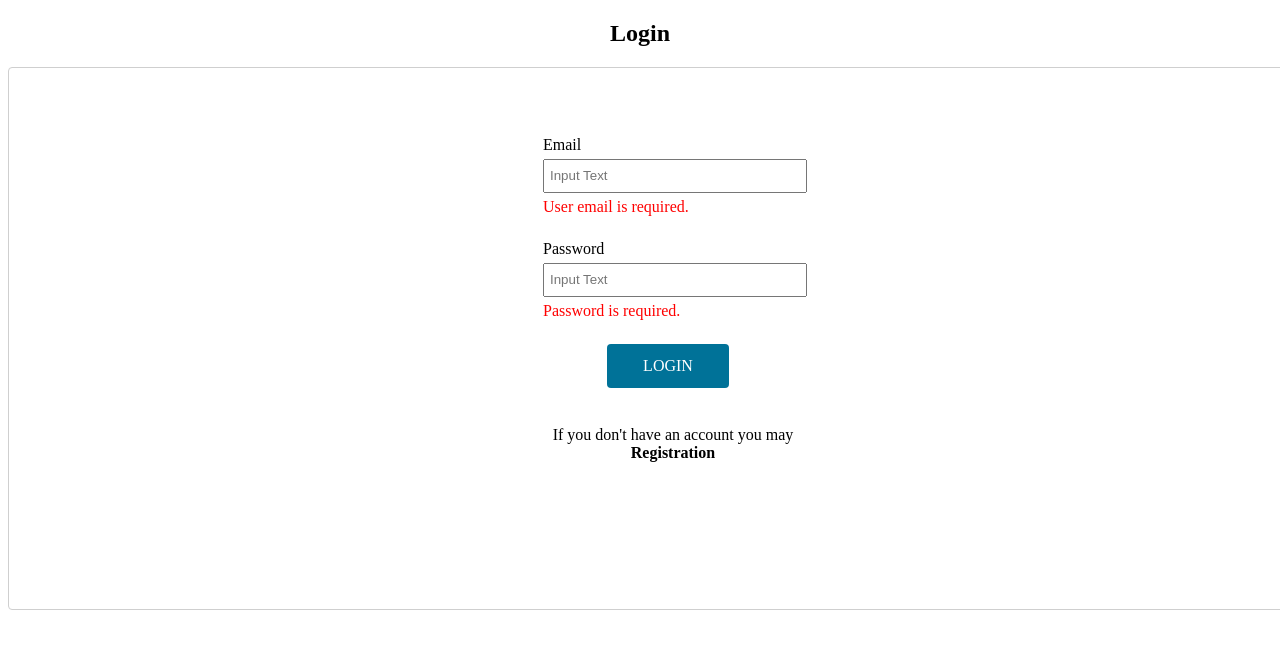
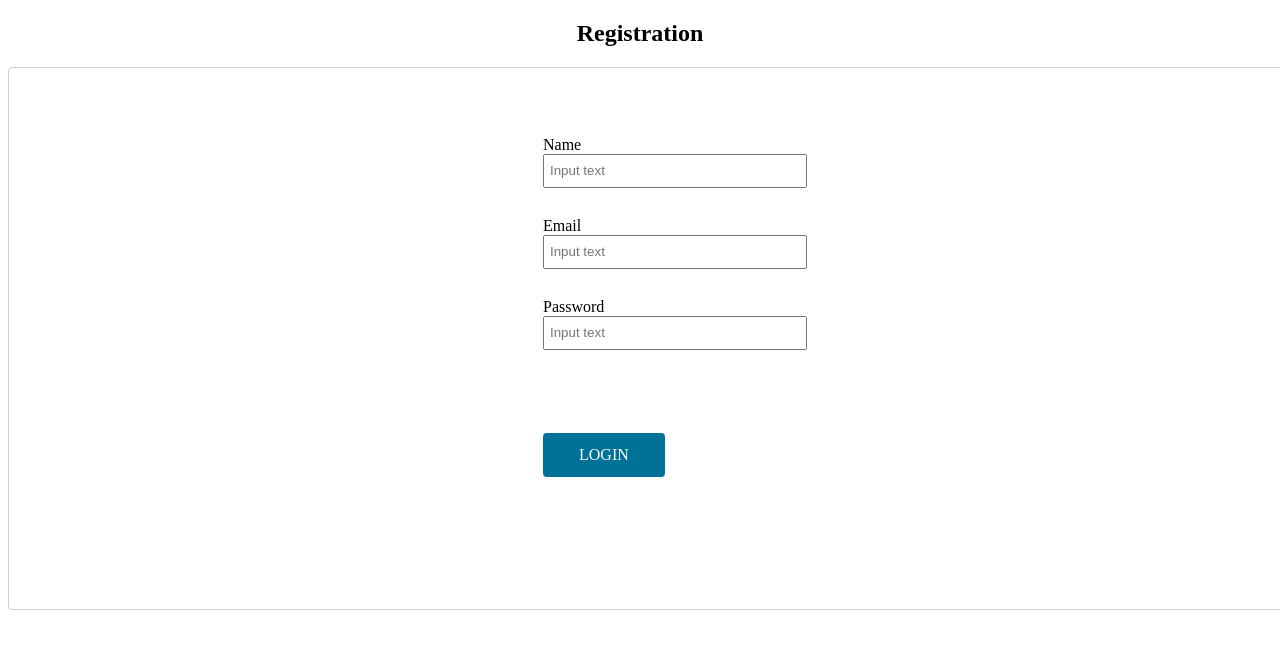
Before and after one commit to Applewhz/Angular-Module, an Angular app in the folder courses-app/: page / in a window 1280 px wide. Shown: the top 648 px of the page. Built offline with nearby package versions, Linux system fonts and the light colour scheme.

Commit message:
module 3 task 3 compeleted

```diff
--- a/courses-app/src/app/features/login/login.component.html
+++ b/courses-app/src/app/features/login/login.component.html
@@ -1,2 +1,3 @@
 <!-- <p>login works!</p> -->
-<app-login-form></app-login-form>
+<!-- <app-login-form></app-login-form> -->
+<app-registration-form></app-registration-form>
--- a/courses-app/src/app/shared/components/login-form/login-form.component.ts
+++ b/courses-app/src/app/shared/components/login-form/login-form.component.ts
@@ -15,16 +15,15 @@ export class LoginFormComponent implements OnInit {
   ngOnInit() {
   }
 
-  login(loginForm: NgForm) {
-    if (loginForm && loginForm.valid) {
-      const userEmail = loginForm.form.value.userEmail;
-      const password = loginForm.form.value.password;
-      alert('Welcome..!!');
-      console.log(userEmail, password);
-    } else {
-      this.errorMessage = 'Please enter a user email and password.';
-    }
-  }
+  // login(loginForm: NgForm) {
+  //   if (loginForm && loginForm.valid) {
+  //     const userEmail = loginForm.form.value.email;
+  //     const password = loginForm.form.value.password;
+  //     console.log(userEmail, password);
+  //   } else {
+  //     this.errorMessage = 'Please enter an email and password.';
+  //   }
+  // }
 
   onSubmit(value:any) {
     // this.submitted = true
--- a/courses-app/src/app/shared/components/registration-form/registration-form.component.html
+++ b/courses-app/src/app/shared/components/registration-form/registration-form.component.html
@@ -1,34 +1,66 @@
 <h2 class="text-align-center">Registration</h2>
 <div class="app-plate">
+  <form [formGroup]="registerForm" (ngSubmit)="onSubmit(registrationForm.value)" #registrationForm="ngForm">
     <div class="registration-form">
       <div>
         <div class="form__control">
           <label for="name">Name</label>
           <input
+            class="form__control__input"
             type="text"
             id="name"
             placeholder="Input text"
+            required
+            formControlName="name"
+            [ngClass]="{'is-invalid': show && registerFormControl['name'].invalid && (registerFormControl['name'].dirty || registerFormControl['name'].touched) }"
           />
+          <span
+            class="invalid-feedback"
+            [hidden]="!show"
+            *ngIf="registerFormControl['name'].invalid && (registerFormControl['name'].dirty || registerFormControl['name'].touched)">
+            Name is required
+          </span>
         </div>
         <div class="form__control">
           <label for="email">Email</label>
           <input
+            class="form__control__input"
             type="text"
             id="email"
             placeholder="Input text"
+            required
+            formControlName="email"
+            [ngClass]="{'is-invalid': show && registerFormControl['email'].invalid && (registerFormControl['email'].dirty || registerFormControl['email'].touched) }"
           />
+          <span
+            class="invalid-feedback"
+            [hidden]="!show"
+            *ngIf="registerFormControl['email'].invalid && (registerFormControl['email'].dirty || registerFormControl['email'].touched)">
+            Email is required
+          </span>
         </div>
         <div class="form__control">
           <label for="password">Password</label>
           <input
+            class="form__control__input"
             type="password"
             id="password"
             placeholder="Input text"
+            required
+            formControlName="password"
+            [ngClass]="{'is-invalid': show && registerFormControl['password'].invalid && (registerFormControl['password'].dirty || registerFormControl['password'].touched) }"
           />
+          <span
+            class="invalid-feedback"
+            [hidden]="!show"
+            *ngIf="registerFormControl['password'].invalid && (registerFormControl['password'].dirty || registerFormControl['password'].touched)">
+            Password is required
+          </span>
         </div>
       </div>
       <div class="form__action">
-      <app-button></app-button>
+        <app-button text="Login" type="submit" (btnClick)="show = true ; onSubmit(registrationForm.value)"></app-button>
       </div>
     </div>
+  </form>
 </div>
--- a/courses-app/src/app/shared/components/registration-form/registration-form.component.scss
+++ b/courses-app/src/app/shared/components/registration-form/registration-form.component.scss
@@ -7,3 +7,25 @@
   flex-direction: column;
   justify-content: space-between;
 }
+
+.form{
+  &__control {
+    flex: 1;
+    display: flex;
+    flex-direction: column;
+    &__input {
+      width: 250px;
+      height: 20px;
+      padding: 5px;
+      margin-bottom: 5px;
+    }
+  }
+}
+
+.invalid-feedback {
+  color: red;
+}
+
+.is-invalid {
+  border: red 2px solid;
+}
--- a/courses-app/src/app/shared/components/registration-form/registration-form.component.ts
+++ b/courses-app/src/app/shared/components/registration-form/registration-form.component.ts
@@ -1,9 +1,38 @@
-import { Component } from '@angular/core';
+import { Component, OnInit } from '@angular/core';
+import { FormBuilder, FormControl, FormGroup, Validators } from '@angular/forms';
+import { EmailValidatorDirective } from '../../directive/email-validator.directive';
+import { createEmailValidation } from '../../utils/EmailValidator';
 
 @Component({
   selector: 'app-registration-form',
   templateUrl: './registration-form.component.html',
   styleUrls: ['./registration-form.component.scss'],
 })
-export class RegistrationFormComponent {
+export class RegistrationFormComponent implements OnInit {
+
+  registerForm!: FormGroup;
+  submitted = false;
+  show = false
+  constructor(
+    // private fb: FormBuilder,
+    // private customValidator: EmailValidatorDirective
+  ) { }
+
+  ngOnInit() {
+    this.registerForm = new FormGroup({
+      name: new FormControl('', [Validators.required, Validators.min(6)]),
+      email: new FormControl('', createEmailValidation(this.registerForm)),
+      password: new FormControl('', Validators.required)
+    })
+  }
+  onSubmit(value:any) {
+    // this.submitted = true
+    console.log('here', this.show)
+    console.log(value)
+  }
+
+  get registerFormControl() {
+    return this.registerForm.controls;
+  }
+
 }
--- a/courses-app/src/app/shared/utils/EmailValidator.ts
+++ b/courses-app/src/app/shared/utils/EmailValidator.ts
@@ -1,4 +1,4 @@
-import { AbstractControl, FormControl, ValidationErrors, ValidatorFn } from "@angular/forms";
+import { FormControl, ValidatorFn } from "@angular/forms";
 
 export const createEmailValidation: ValidatorFn = () => {
     return (control: FormControl) => {
```
Also changed, not shown: courses-app/src/app/shared/components/login-form/login-form.component.scss (line endings or trailing spaces). Lines whose indentation alone changed are shown as unchanged.
